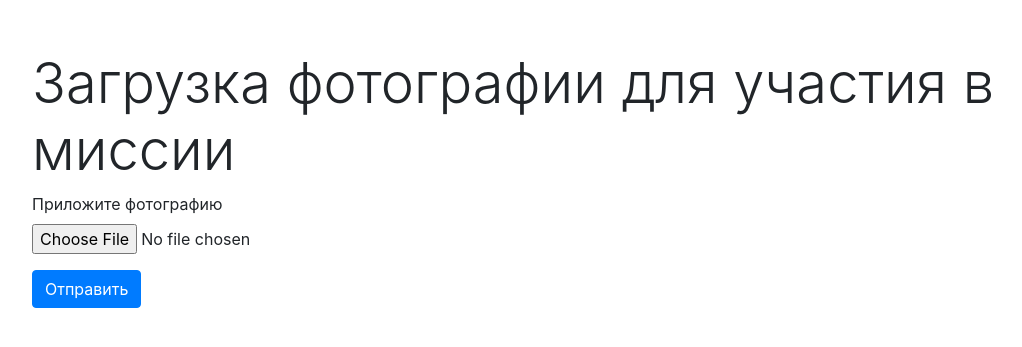
After one commit to et3nalblvde/lmsflask, a Flask app: page / in a window 1280 px wide. The commit adds this page. Shown: the top 347 px of the page, without its empty margins (53-1075 px from the left). Run offline with Flask 3, Linux system fonts and the light colour scheme; some libraries are stand-ins or nearby versions.

Commit message:
Загрузка файла

```diff
--- a/app.py
+++ b/app.py
@@ -1,12 +1,30 @@
-from flask import Flask, render_template
+import os
+from flask import Flask, render_template, request, redirect, url_for
 from flask_bootstrap import Bootstrap
+from werkzeug.utils import secure_filename
 
 app = Flask(__name__)
 Bootstrap(app)
 
-@app.route('/results/<nickname>/<int:level>/<float:rating>')
-def results(nickname, level, rating):
-    return render_template('results.html', nickname=nickname, level=level, rating=rating)
+UPLOAD_FOLDER = 'static/img/'
+app.config['UPLOAD_FOLDER'] = UPLOAD_FOLDER
+
+
+@app.route('/', methods=['GET', 'POST'])
+def upload_file():
+    if request.method == 'POST':
+        file = request.files['file']
+        if file:
+            filename = secure_filename(file.filename)
+            file.save(os.path.join(app.config['UPLOAD_FOLDER'], filename))
+            return redirect(url_for('uploaded_file', filename=filename))
+    return render_template('upload.html')
+
+
+@app.route('/uploads/<filename>')
+def uploaded_file(filename):
+    return render_template('uploaded.html', filename=filename)
+
 
 if __name__ == '__main__':
     app.run(debug=True)
--- /dev/null
+++ b/static/css/style.css
@@ -0,0 +1,3 @@
+body {
+    padding-top: 50px;
+}
--- /dev/null
+++ b/templates/upload.html
@@ -0,0 +1,25 @@
+<!DOCTYPE html>
+<html lang="ru">
+<head>
+    <meta charset="UTF-8">
+    <meta name="viewport" content="width=device-width, initial-scale=1.0">
+    <title>Загрузка фотографии</title>
+    <link href="https://stackpath.bootstrapcdn.com/bootstrap/4.3.1/css/bootstrap.min.css" rel="stylesheet">
+    <link href="{{ url_for('static', filename='css/style.css') }}" rel="stylesheet">
+</head>
+<body>
+<div class="container">
+    <h1 class="display-4">Загрузка фотографии для участия в миссии</h1>
+    <form method="post" enctype="multipart/form-data">
+        <div class="form-group">
+            <label for="file">Приложите фотографию</label>
+            <input type="file" class="form-control-file" id="file" name="file">
+        </div>
+        <button type="submit" class="btn btn-primary">Отправить</button>
+    </form>
+</div>
+<script src="https://code.jquery.com/jquery-3.3.1.slim.min.js"></script>
+<script src="https://cdnjs.cloudflare.com/ajax/libs/popper.js/1.14.7/umd/popper.min.js"></script>
+<script src="https://stackpath.bootstrapcdn.com/bootstrap/4.3.1/js/bootstrap.min.js"></script>
+</body>
+</html>
```
Also changed, not shown: templates/uploaded.html (renamed from templates/results.html, +7 -6 lines).
